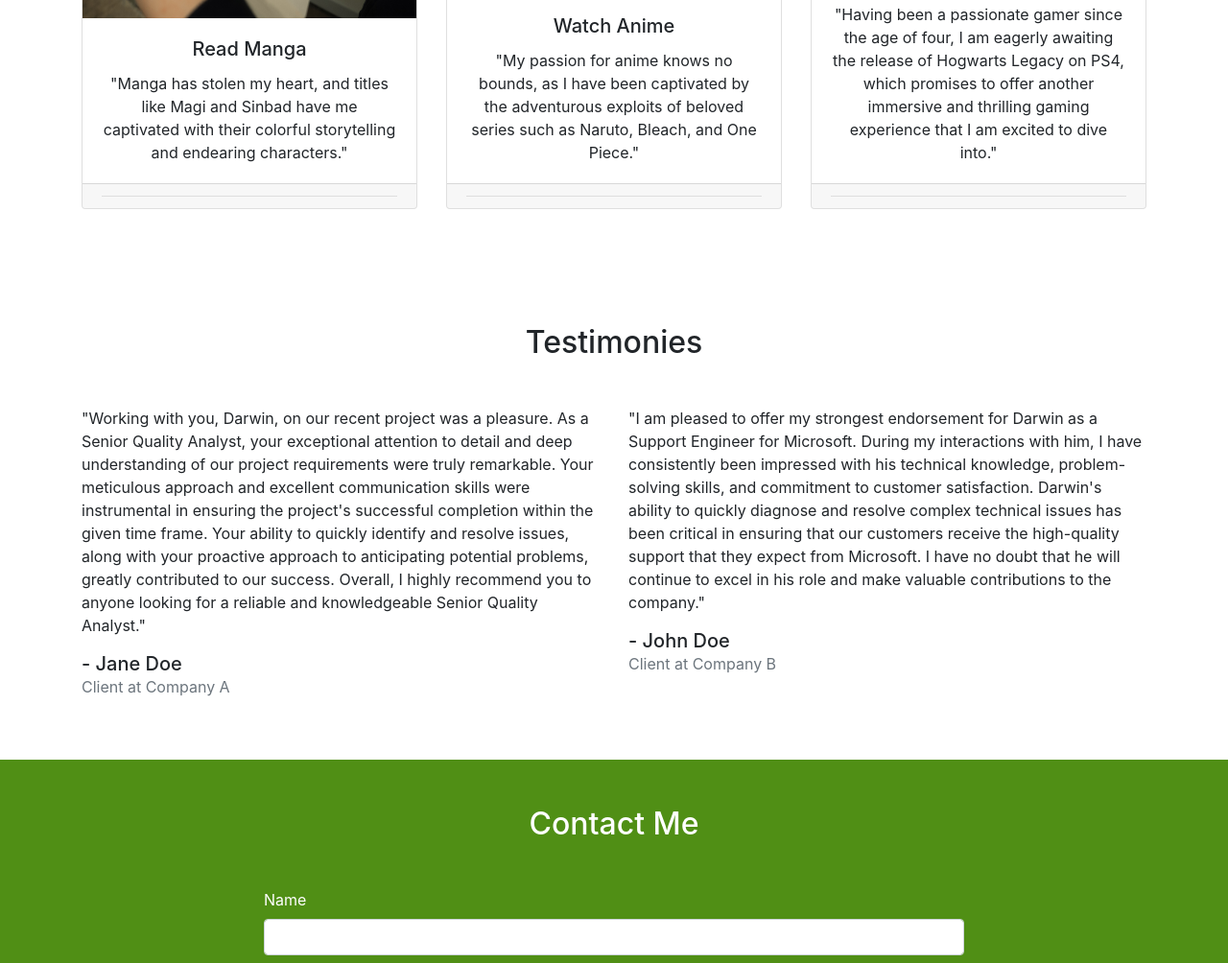
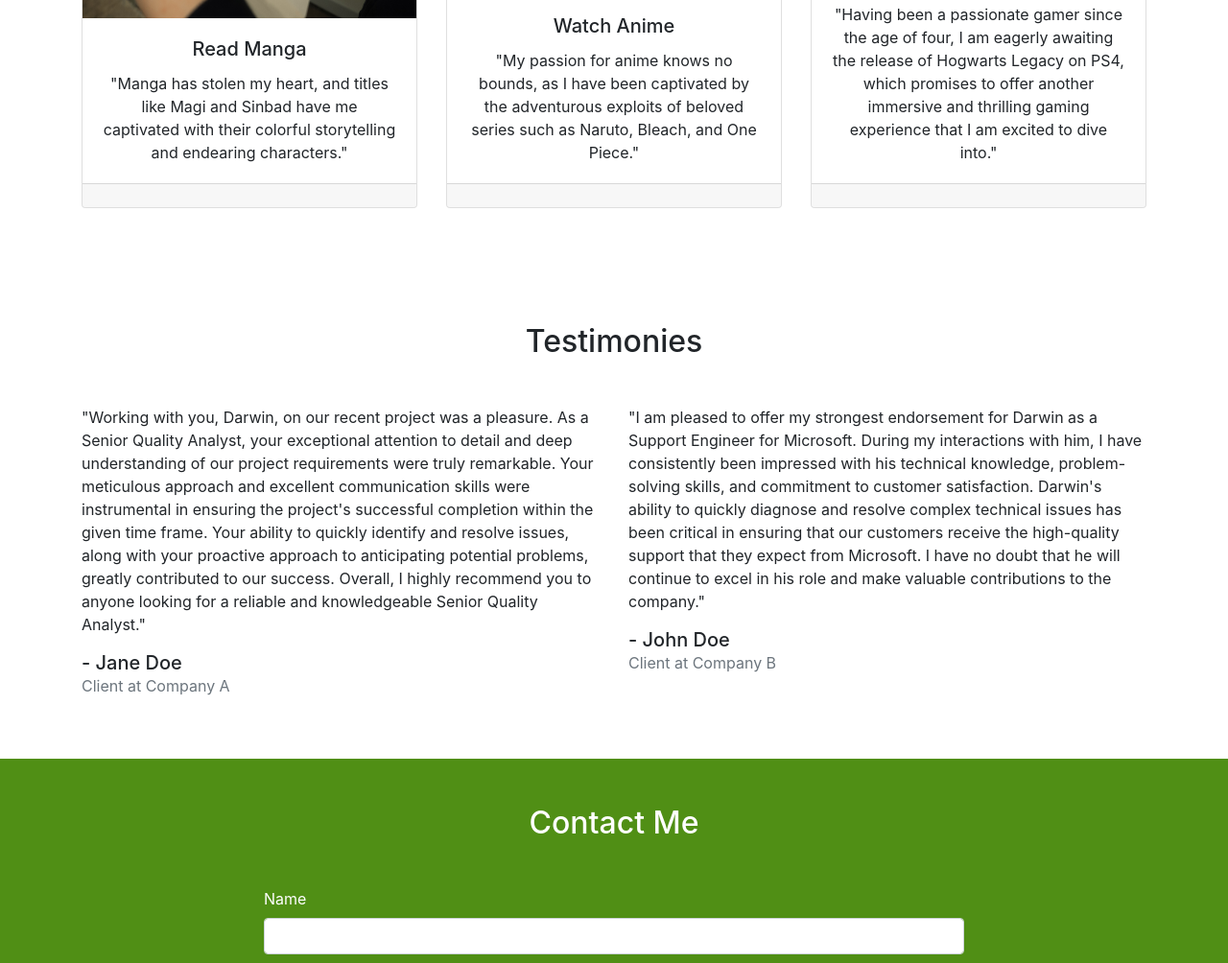
Before and after one commit to dadaisthelimit/portfolio, a plain HTML site: page index.html in a window 1280 px wide. Shown: the part 1564-2568 px from the top of the page at 96% size. Drawn offline with nearby package versions, Linux system fonts and the light colour scheme.

Commit message:
removed hr tags

```diff
--- a/index.html
+++ b/index.html
@@ -117,7 +117,6 @@
                 <p class="card-text flex-grow-1">"Manga has stolen my heart, and titles like Magi and Sinbad have me captivated with their colorful storytelling and endearing characters."</p>
               </div>
               <div class="card-footer">
-                <hr class="my-0">
               </div>
             </div>
           </div>
@@ -129,7 +128,6 @@
                 <p class="card-text flex-grow-1">"My passion for anime knows no bounds, as I have been captivated by the adventurous exploits of beloved series such as Naruto, Bleach, and One Piece."</p>
               </div>
               <div class="card-footer">
-                <hr class="my-0">
               </div>
             </div>
           </div>
@@ -141,7 +139,6 @@
                 <p class="card-text flex-grow-1">"Having been a passionate gamer since the age of four, I am eagerly awaiting the release of Hogwarts Legacy on PS4, which promises to offer another immersive and thrilling gaming experience that I am excited to dive into."</p>
               </div>
               <div class="card-footer">
-                <hr class="my-0">
               </div>
             </div>
           </div>
```
